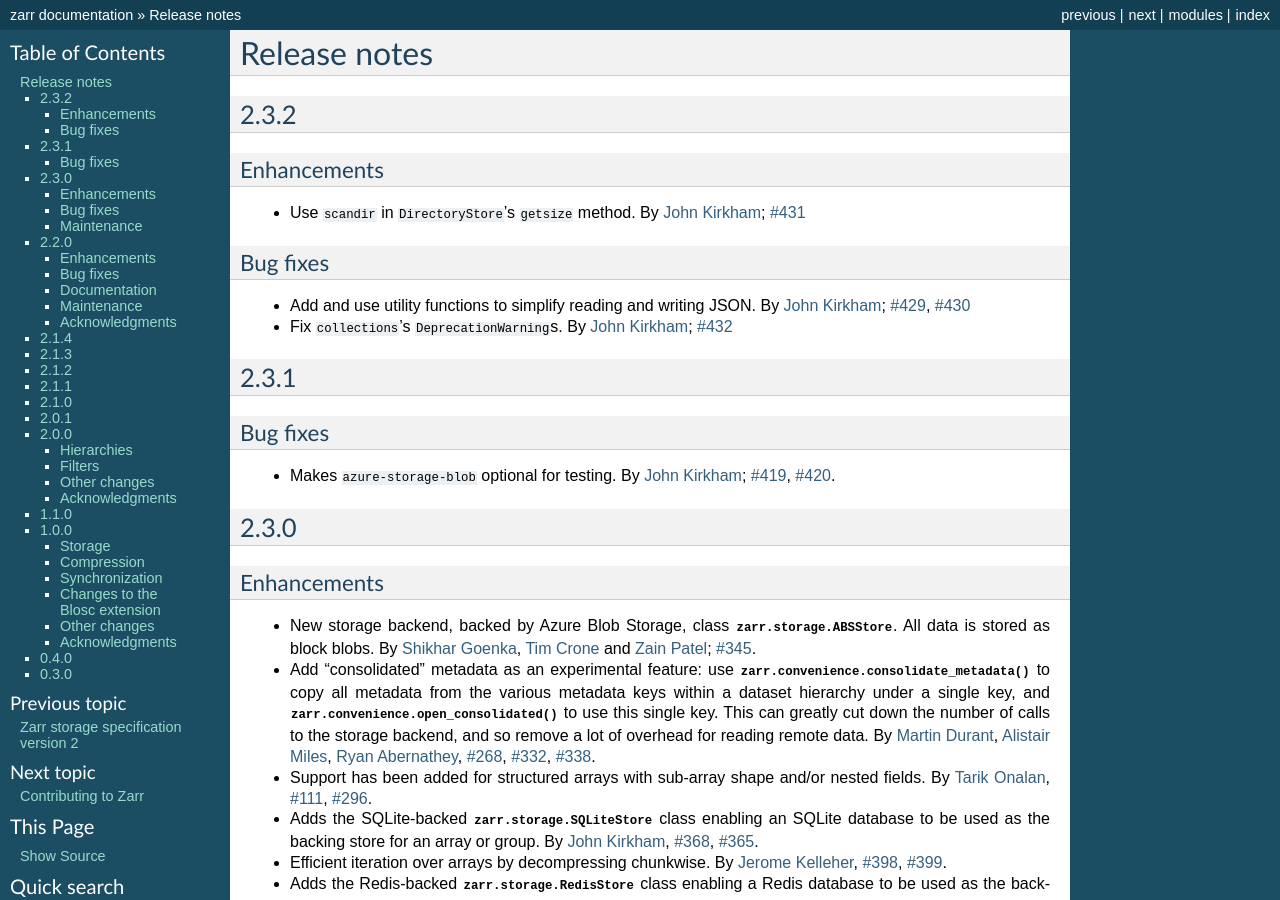
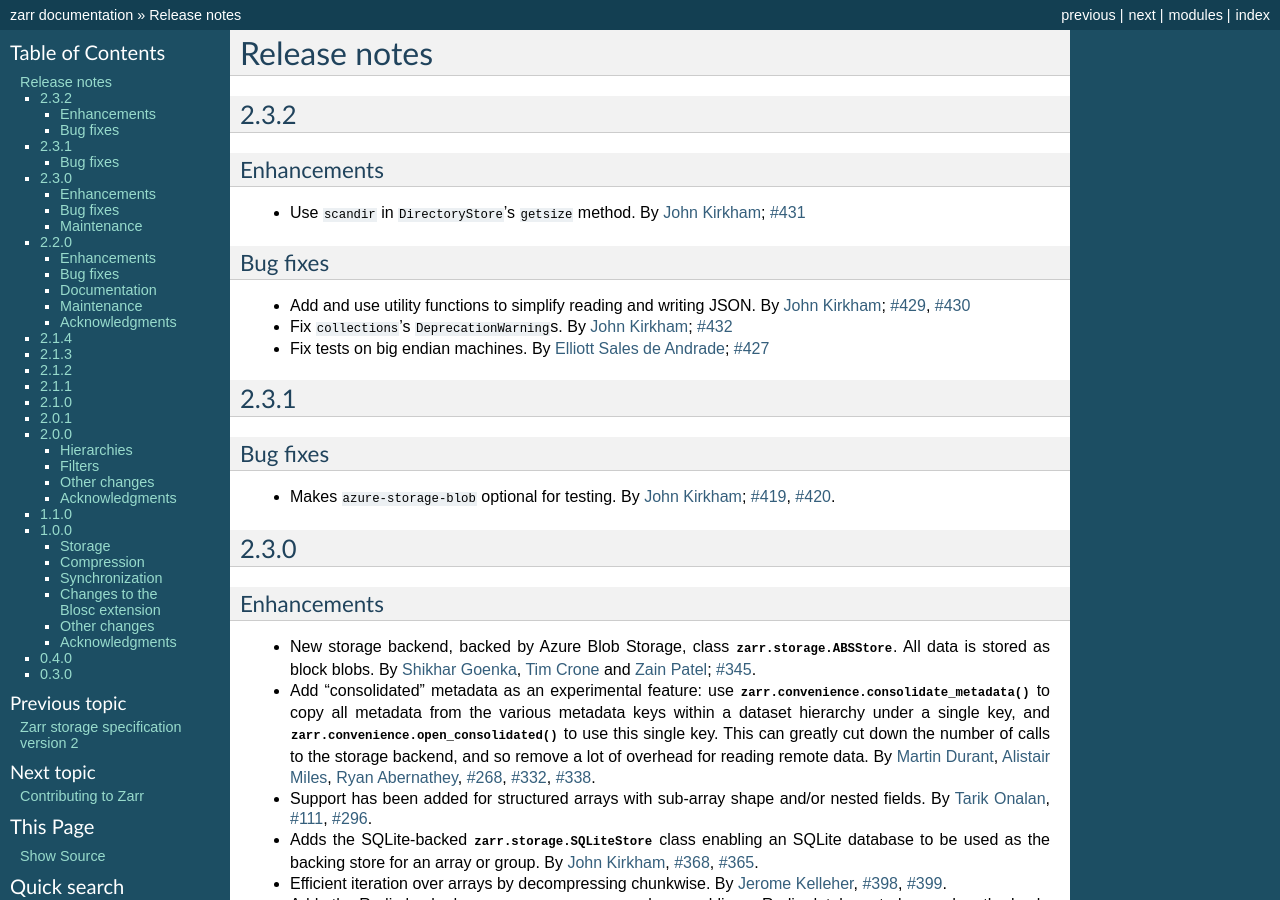
Before and after one commit to enthusiastdev121/zarr-python, a Sphinx documentation site: the page built from docs/release.rst, in a window 1280 px wide and 900 px high. Built offline with Sphinx 7.4.7, drawn with Linux system fonts in a browser that asks for light colours; the version number could not be read and is left out.

Commit message:
Note fix for endianness in tests                  [ci skip] (#441)

```diff
--- a/docs/release.rst
+++ b/docs/release.rst
@@ -20,6 +20,9 @@ Bug fixes
 
 * Fix ``collections``'s ``DeprecationWarning``\ s.
   By :user:`John Kirkham <jakirkham>`; :issue:`432`
+
+* Fix tests on big endian machines.
+  By :user:`Elliott Sales de Andrade <QuLogic>`; :issue:`427`
 
 
 .. _release_2.3.1:
```
